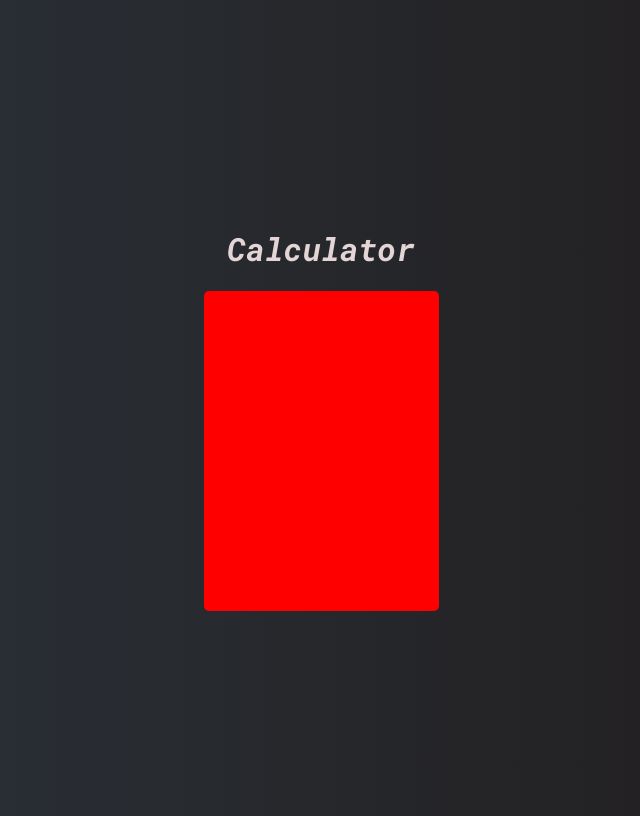
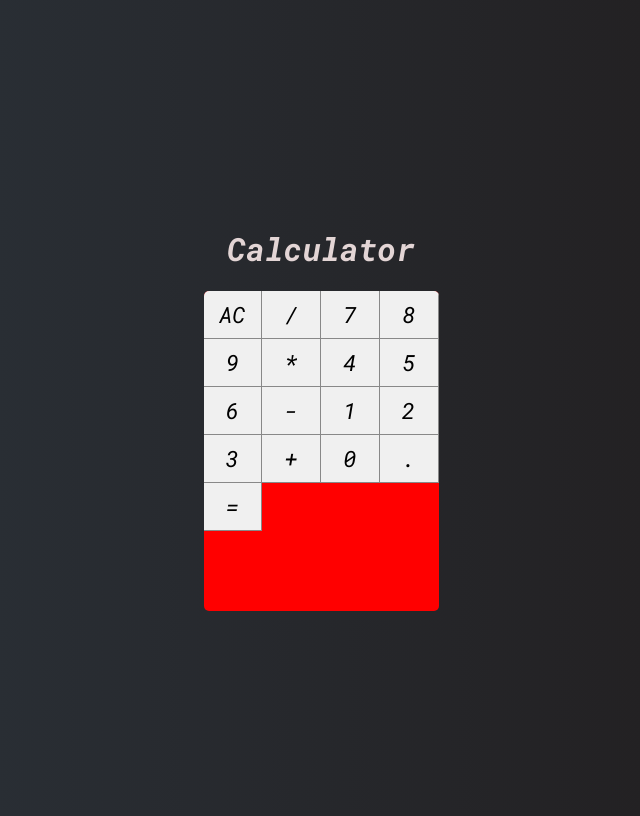
Before and after one commit to giovanne-aquino-clear/react-2-project-calc, a React (Create React App) app: page / in a window 1280 px wide. Shown: the whole page, without its empty margins (319-959 px from the left). Built offline with nearby package versions, Linux system fonts and the light colour scheme.

Commit message:
add button component style

```diff
--- /dev/null
+++ b/src/components/Button.jsx
@@ -0,0 +1,5 @@
+import React, {Component} from "react";
+import './Buttons.css'
+
+export default props =>
+    <button className='button'>{props.label}</button>
--- /dev/null
+++ b/src/components/Buttons.css
@@ -0,0 +1,14 @@
+:root{
+    --bg-button: #f0f0f0;
+    --border-button: solid 1px #888;
+}
+
+.button {
+    font-size: 1.4em;
+    background-color: var(--bg-button);
+    border: none;
+    border-right: var(--border-button);
+    border-bottom:var(--border-button);
+    outline: none;
+
+}
--- a/src/main/Calculator.css
+++ b/src/main/Calculator.css
@@ -6,4 +6,8 @@
     background-color: red; /* temporário*/
 
 
+    display: grid;
+    grid-template-columns: repeat(4, 25%);
+    grid-template-rows: 48px 48px 48px 48px 48px;
+
 }
--- a/src/main/Calculator.jsx
+++ b/src/main/Calculator.jsx
@@ -1,12 +1,29 @@
 import React, {Component} from "react";
 import './Calculator.css'
+import Button from "../components/Button";
 
 export default class Calculator extends Component {
 
     render(){
         return (
             <div className="calculator">
-
+                <Button label="AC"/>
+                <Button label="/"/>
+                <Button label="7"/>
+                <Button label="8"/>
+                <Button label="9"/>
+                <Button label="*"/>
+                <Button label="4"/>
+                <Button label="5"/>
+                <Button label="6"/>
+                <Button label="-"/>
+                <Button label="1"/>
+                <Button label="2"/>
+                <Button label="3"/>
+                <Button label="+"/>
+                <Button label="0"/>
+                <Button label="."/>
+                <Button label="="/>
 
 
             </div>
```
